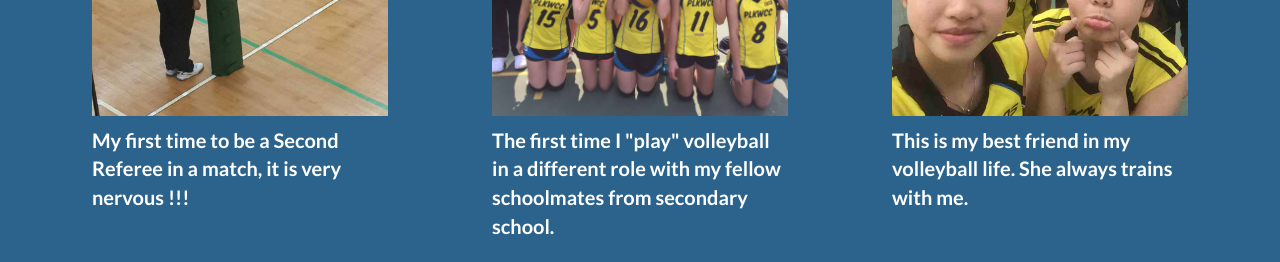
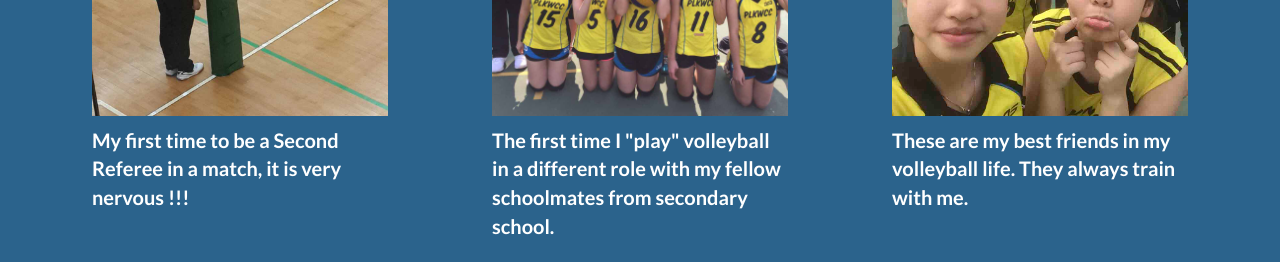
Before and after one commit to felixtse2008/felixtse2008.github.io, a plain HTML site: page index.html in a window 1280 px wide. Shown: the part 3780-4042 px from the top of the page. Drawn offline with nearby package versions, Linux system fonts and the light colour scheme; files that its build step writes are made by us from their sources.

Commit message:
Update index.html

```diff
--- a/index.html
+++ b/index.html
@@ -187,7 +187,7 @@
           <div class="photo-wrapper">
             <div class="photo"> <br>
               <img class="img-responsive" src="img/IMG_1415.JPG" alt="">
-              <p>This is my best friend in my volleyball life. She always trains with me.</p>
+              <p>These are my best friends in my volleyball life. They always train with me.</p>
             </div>
             <div class="overlay"></div>
           </div>
```
